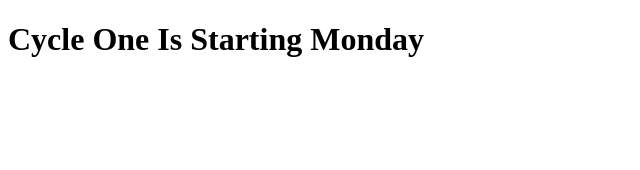
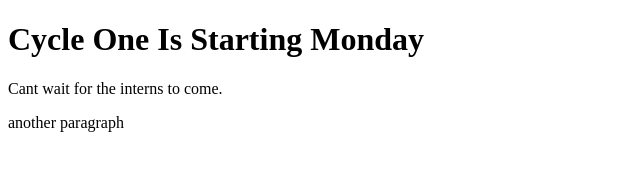
Before and after one commit to icstars/aboutMe, a plain HTML site: page index.html in a window 1280 px wide. Shown: the whole page, without its empty margins (0-640 px from the left). Drawn offline with Linux system fonts and the light colour scheme.

Commit message:
.....
.......

```diff
--- a/index.html
+++ b/index.html
@@ -7,5 +7,7 @@
 </head>
 <body>
     <H1> Cycle One Is Starting Monday</H1>
+    <p>Cant wait for the interns to come.</p>
+    <p>another paragraph</p>
 </body>
 </html>
```
